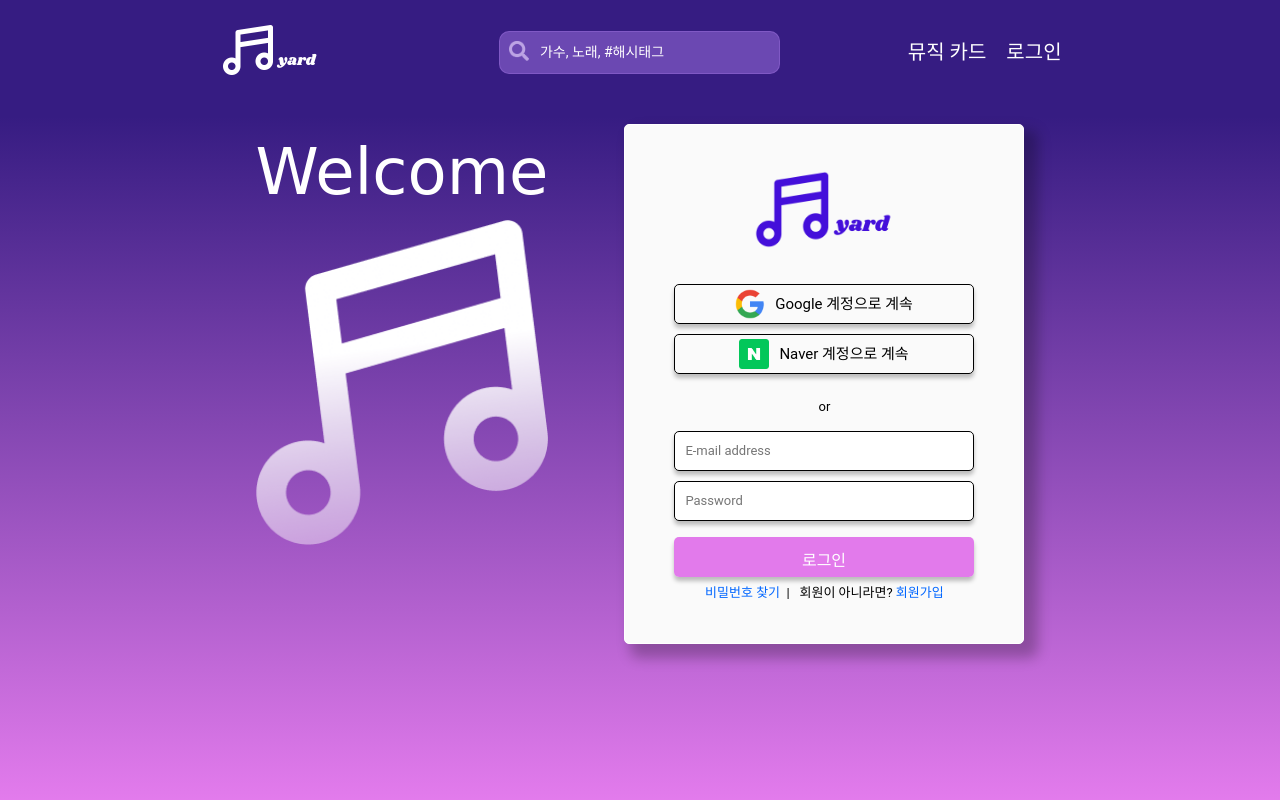
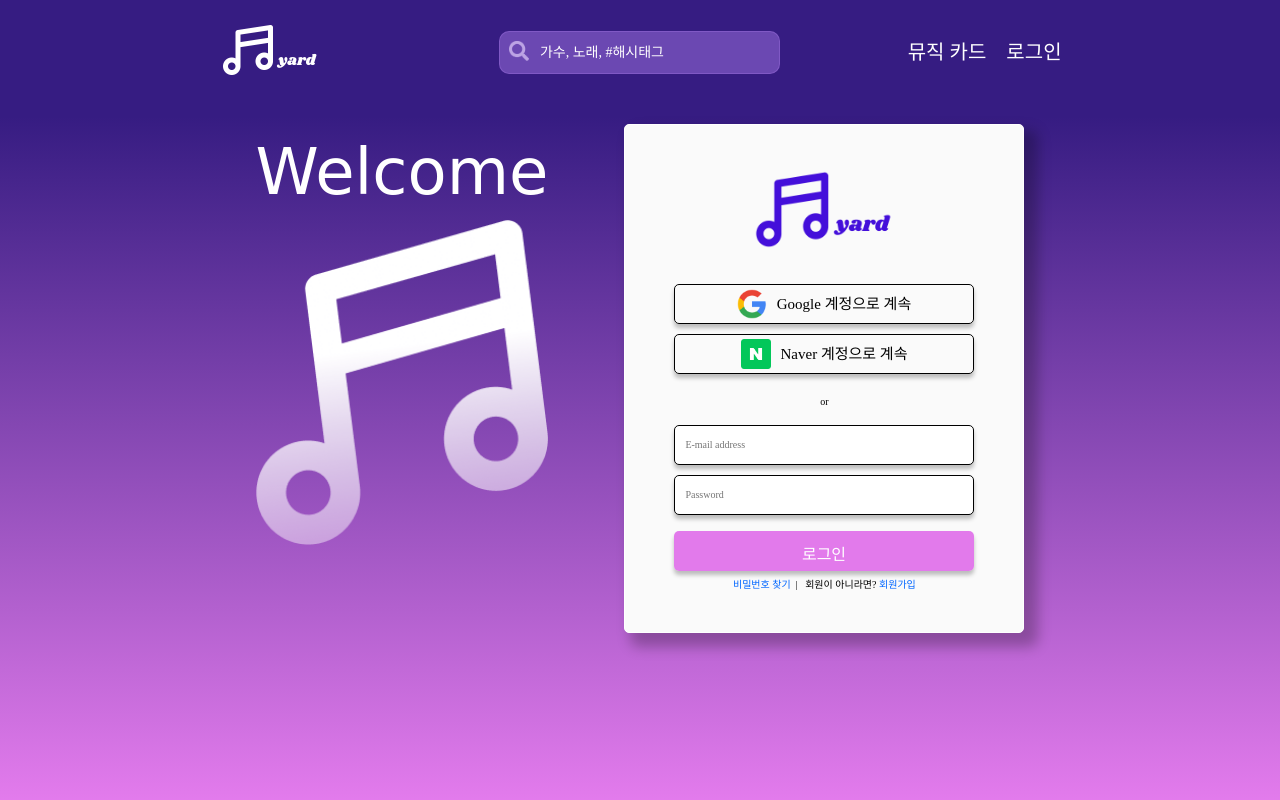
Before and after one commit to jnl1128/Yard, a Django app: page /accounts/login/ in a window 1280 px wide. Run offline with Django 4.2, Linux system fonts and the light colour scheme; parts of the project's set-up code (start-up, migrations or seed data) failed here and were passed over; some libraries are stand-ins or nearby versions; some web fonts are replaced.

Commit message:
[STYLE] font 적용 후

```diff
--- a/collectstatic/admin/css/base.css
+++ b/collectstatic/admin/css/base.css
@@ -99,7 +99,6 @@ body {
     margin: 0;
     padding: 0;
     font-size: 14px;
-    font-family: "Roboto","Lucida Grande","DejaVu Sans","Bitstream Vera Sans",Verdana,Arial,sans-serif;
     color: var(--body-fg);
     background: var(--body-bg);
 }
--- a/collectstatic/css/account.css
+++ b/collectstatic/css/account.css
@@ -61,7 +61,6 @@ button.primaryAction{
 
 .login.center-container input:first-child{
   margin-bottom: 1em;
-  font-family: Roboto;
   font-style: normal;
   font-weight: normal;
   font-size: 1em;
--- a/collectstatic/css/mainPage.css
+++ b/collectstatic/css/mainPage.css
@@ -72,7 +72,6 @@ form>img{
   border: 0.1rem solid rgba(68, 15, 218, 0.8);
   margin-left: 1rem;
   font-size: 2rem;
-  font-family: Roboto !important;
   color: white;
   align-items: center;
 }
--- a/collectstatic/css/variables.css
+++ b/collectstatic/css/variables.css
@@ -44,7 +44,6 @@
 }
 
 .form-white-btn-font{
-  font-family: Roboto;
   font-style: normal;
   font-weight: normal;
   font-size: 1.5rem;
@@ -57,6 +56,7 @@
 .form-submit-btn{
   font-size: 16px;
   padding-top: 0.5em;
+  padding-bottom: 0.5rem;
   margin: 0.4em;
   background-color: rgba(219, 86, 231, 0.78);
   border: white;
--- a/static/css/account.css
+++ b/static/css/account.css
@@ -46,7 +46,6 @@
 
 .login.center-container input:first-child{
   margin-bottom: 1em;
-  font-family: Roboto;
   font-style: normal;
   font-weight: normal;
   font-size: 1em;
--- a/static/css/base.css
+++ b/static/css/base.css
@@ -14,6 +14,7 @@ header>div{
 }
 
 .nav-btn>a{
+  font-family: 'IM_Hyemin-Bold' !important;
   margin-left: 2rem;
   font-size: 2rem;
   color: #fff;
--- a/static/css/feed.css
+++ b/static/css/feed.css
@@ -16,7 +16,6 @@
 
 .feed-list{
   width: 100% !important;
-  font-family: Roboto !important;
   max-height: none !important;
   /*border-right: 0 !important;
   border-top-right-radius: 0 !important;
@@ -87,6 +86,7 @@
 }
 
 .feed--userName{
+  font-family: 'IM_Hyemin-Bold' !important;
   margin-top: 1rem;
   font-size: 2rem;
   text-align: center;
@@ -160,19 +160,18 @@
 }
 .feed-heart>div:last-child{
   margin-left: 1rem;
-  font-family: 'Roboto';
 }
 
 
 .feed-title{
+  font-family: 'IM_Hyemin-Bold' !important;
   display: inline;
   font-size: 20px;
   font-weight: bold;
   border: 0.1rem solid #440FDA;
   border-radius: 1rem;
-  padding: 0.8rem 1rem 0.2rem 1rem;
+  padding: 0.8rem 1rem 0.8rem 1rem;
   margin-bottom: 2rem;
-  font-family: Roboto;
   text-overflow: ellipsis;
   overflow: hidden;
   max-width: 70%;
--- a/static/css/mainPage.css
+++ b/static/css/mainPage.css
@@ -41,7 +41,6 @@ form>img{
   padding-left: 10rem;
   font-size: 2rem;
   color: #fff;
-  font-family: Roboto !important;
 }
 
 .search-input::placeholder{
@@ -74,7 +73,6 @@ form>img{
   border: 0.1rem solid rgba(68, 15, 218, 0.8);
   margin-left: 1rem;
   font-size: 2rem;
-  font-family: Roboto !important;
   color: white;
   align-items: center;
 }
--- a/static/css/style.css
+++ b/static/css/style.css
@@ -9,9 +9,22 @@
 @import "./variables.css";
 @import "./certDetail.css";
 
+
+@font-face {
+  font-family: 'IM_Hyemin-Regular';
+  src: url('https://cdn.jsdelivr.net/gh/projectnoonnu/noonfonts_2106@1.1/IM_Hyemin-Regular.woff2') format('woff');
+  font-weight: normal;
+  font-style: normal;
+}
+@font-face {
+  font-family: 'IM_Hyemin-Bold';
+  src: url('https://cdn.jsdelivr.net/gh/projectnoonnu/noonfonts_2106@1.1/IM_Hyemin-Bold.woff2') format('woff');
+  font-weight: normal;
+  font-style: normal;
+}
 * {
   box-sizing: border-box;
-  font-family: "Roboto";
+  font-family: 'IM_Hyemin-Regular';
 }
 
 .boldfont {
--- a/static/css/variables.css
+++ b/static/css/variables.css
@@ -46,7 +46,6 @@
 }
 
 .form-white-btn-font{
-  font-family: Roboto;
   font-style: normal;
   font-weight: normal;
   font-size: 1.5rem;
@@ -88,13 +87,6 @@
   font-weight: 500;
 }
 
-.Roboto {
-  font-family: Roboto;
-  font-style: normal;
-  font-weight: normal;
-  font-size: 1.3rem;
-}
-
 .float-on-hover {
   vertical-align: middle;
   -webkit-transform: perspective(1px) translateZ(0);
--- a/templates/account/email_confirm.html
+++ b/templates/account/email_confirm.html
@@ -18,7 +18,7 @@
 
         {% user_display confirmation.email_address.user as user_display %}
 
-        <p class="form-white-btn-font textContent">{% blocktrans with confirmation.email_address.email as email %}이메일 : <a class="Roboto" style="color: blue;" href="mailto:{{ email }}">{{ email }}</a>{% endblocktrans %}</p>
+        <p class="form-white-btn-font textContent">{% blocktrans with confirmation.email_address.email as email %}이메일 : <a style="color: blue;" href="mailto:{{ email }}">{{ email }}</a>{% endblocktrans %}</p>
 
         <form method="post" action="{% url 'account_confirm_email' confirmation.key %}">
         {% csrf_token %}
--- a/templates/account/login.html
+++ b/templates/account/login.html
@@ -27,12 +27,12 @@
       </a>
     </div>
     <div class="center-container">
-      <div class="account--or Roboto">
+      <div class="account--or">
         <hr width="40%" ><div>or</div><hr width="40%">
       </div>
     </div>
 
-    <form class="login center-container Roboto" method="POST" action="{% url 'account_login' %}">
+    <form class="login center-container" method="POST" action="{% url 'account_login' %}">
       {% csrf_token %}
       {{ form.login }}
       {{ form.password }}
@@ -41,10 +41,10 @@
       {% endif %}
       <button class="form-white-btn primaryAction float-on-hover" type="submit">{% trans "로그인" %}</button>
       <div style="display: flex;">
-        <a class="button secondaryAction Roboto" href="{% url 'account_reset_password' %}">{% trans "비밀번호 찾기" %}</a>
-        <div class="Roboto" style="margin-left: 0.5em;">
+        <a class="button secondaryAction " href="{% url 'account_reset_password' %}">{% trans "비밀번호 찾기" %}</a>
+        <div class="" style="margin-left: 0.5em;">
           |
-          <span class="Roboto" style="margin-left: 0.5em;">회원이 아니라면? </span><a class="button secondaryAction" href="{% url 'account_signup' %}">{% trans "회원가입" %}</a>
+          <span class="" style="margin-left: 0.5em;">회원이 아니라면? </span><a class="button secondaryAction" href="{% url 'account_signup' %}">{% trans "회원가입" %}</a>
         </div>
       </div>
     </form>
--- a/templates/account/signup.html
+++ b/templates/account/signup.html
@@ -26,7 +26,7 @@
         <input type="hidden" name="{{ redirect_field_name }}" value="{{ redirect_field_value }}" />
         {% endif %}
         <button type="submit" class="form-white-btn form-submit-btn float-on-hover">{% trans "회원가입" %}</button>
-        <p class="Roboto">{% blocktrans %}이미 회원이라면 <a class="button secondaryAction" href="{{ login_url }}">로그인</a>{% endblocktrans %}</p>
+        <p >{% blocktrans %}이미 회원이라면 <a class="button secondaryAction" href="{{ login_url }}">로그인</a>{% endblocktrans %}</p>
       </form>
     </div>
   </div>
--- a/templates/base.html
+++ b/templates/base.html
@@ -7,7 +7,7 @@
 	<meta http-equiv="X-UA-Compatible" content="IE=edge">
 	<meta name="viewport" content="width=device-width, initial-scale=1.0">
 	<!-- og 태그 -->
-	<meta property="og:title" content="YARD" />
+	<meta property="og:title" content="Yard | 야, 들어봐 너도!"/>
 	<meta property="og:description" content="당신만 알고 있는 노래를 YARD에 담아 보세요!" />
 	<meta property="og:image" content="{% static 'img/default.jpeg' %}" />
 
--- a/templates/certDetail.html
+++ b/templates/certDetail.html
@@ -67,7 +67,7 @@ Kakao.Link.createDefaultButton({
 	objectType: 'feed',
 	content: {
 		title: "야드Yard", // 보여질 제목
-		description: "Yar:d 노래 부심 인증서", // 보여질 설명
+		description: "Yard | 야, 들어봐 너도!", // 보여질 설명
 		imageUrl:  urlforKakao, // 콘텐츠 URL
 		link: {
 			mobileWebUrl: urlforKakao,
--- a/templates/searchBase.html
+++ b/templates/searchBase.html
@@ -8,7 +8,7 @@
 	<meta name="viewport" content="width=device-width, initial-scale=1.0" />
 	<meta http-equiv="Content-Security-Policy" content="upgrade-insecure-requests">
 	<!-- og 태그 -->
-	<meta property="og:title" content="YARD" />
+	<meta property="og:title" content="Yard | 야, 들어봐 너도!" />
 	<meta property="og:description" content="당신만 알고 있는 노래를 YARD에 담아 보세요!" />
 	<meta property="og:image" content="{% static 'img/default.jpeg' %}" />
 	<meta http-equiv="Content-Security-Policy" content="upgrade-insecure-requests">
@@ -33,7 +33,7 @@
 
 	<!-- My CSS -->
 	<link rel="stylesheet" href="{% static 'css/style.css' %}?after" />
-	<title>Yard</title>
+	<title>Yard | 야, 들어봐 너도!</title> <link rel="icon" href="{%static 'img/purpleNote.png' %}">
 </head>
 
 <body>
--- a/templates/socialaccount/connections.html
+++ b/templates/socialaccount/connections.html
@@ -45,12 +45,12 @@
         </form>
 
         {% else %}
-        <p class="Roboto">{% trans '연결된 소셜 계정이 없습니다.' %}</p>
+        <p >{% trans '연결된 소셜 계정이 없습니다.' %}</p>
         {% endif %}
 
         <p class="form-white-btn-font textContent">{% trans '소셜 계정 추가 연동하기' %}</p>
 
-        <ul class="socialaccount_providers Roboto" style="display: flex; justify-content: space-around;">
+        <ul class="socialaccount_providers" style="display: flex; justify-content: space-around;">
         {% include "socialaccount/snippets/provider_list.html" with process="connect" %}
         </ul>
 
```
